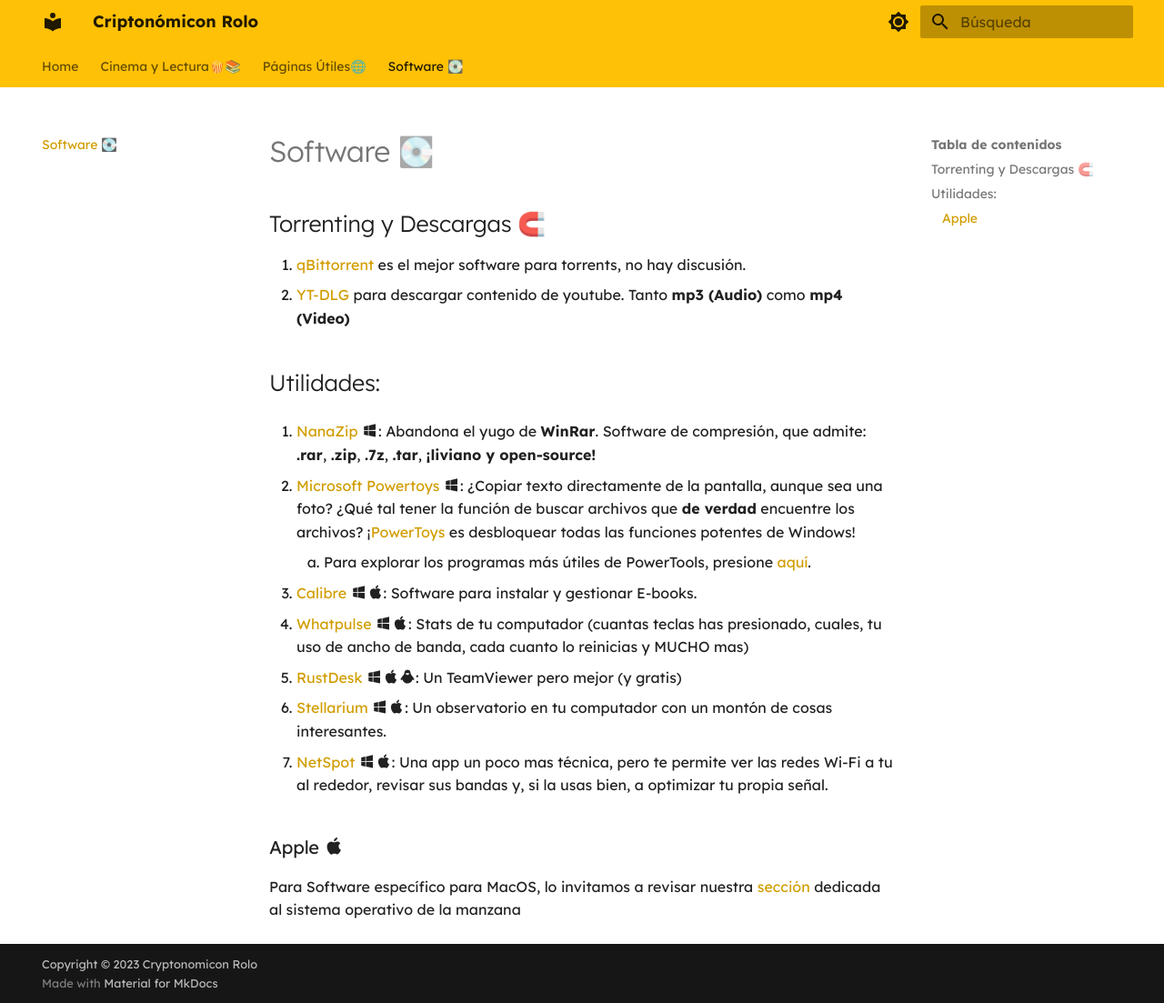
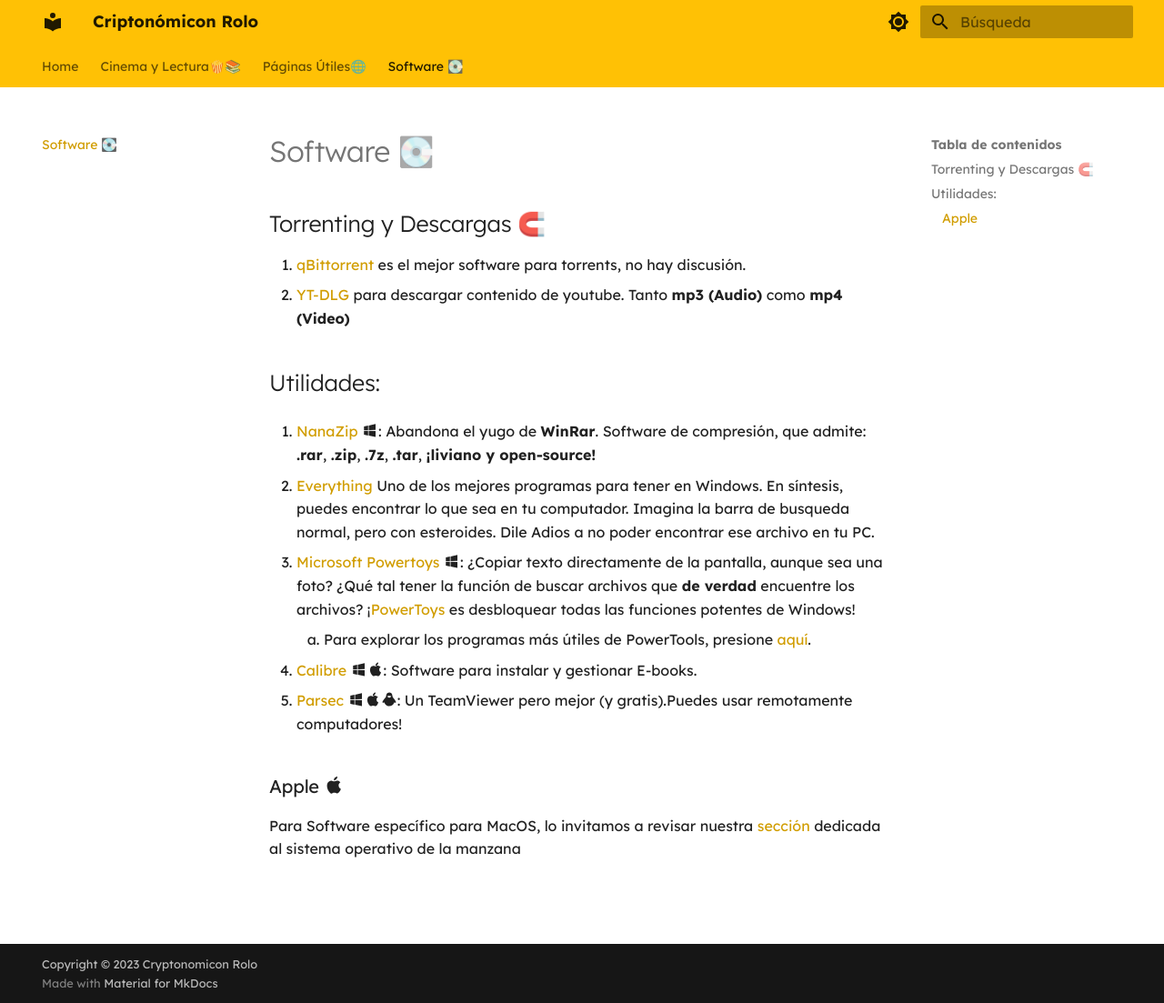
Before and after one commit to CannolideCorozo/Proyecto-Cryptonomicon, an MkDocs documentation site: the page built from docs/Software.md, in a window 1280 px wide and 1103 px high. Shown: the whole window at 91% size. Built offline with MkDocs 1.6.1 and Material for MkDocs 9.7.7, drawn with Linux system fonts in a browser that asks for light colours.

Commit message:
Modificaciones a Software.

```diff
--- a/docs/Software.md
+++ b/docs/Software.md
@@ -7,18 +7,14 @@
 
 1. [NanaZip](https://www.microsoft.com/store/productId/9N8G7TSCL18R) :material-microsoft-windows:: Abandona el yugo de **WinRar**. Software de compresión, que admite: **.rar**, **.zip**, **.7z**, **.tar**, **¡liviano y open-source!**
 
-2. [Microsoft  Powertoys](https://apps.microsoft.com/store/detail/XP89DCGQ3K6VLD) :material-microsoft-windows:: ¿Copiar texto directamente de la pantalla, aunque sea una foto? ¿Qué tal tener la función de buscar archivos que **de verdad** encuentre los archivos? ¡[PowerToys](https://www.youtube.com/watch?v=0U9SnmgLClo) es desbloquear todas las funciones potentes de Windows!
+2. [Everything](https://www.voidtools.com/downloads/) Uno de los mejores programas para tener en Windows. En síntesis, puedes encontrar lo que sea en tu computador. Imagina la barra de busqueda normal, pero con esteroides. Dile Adios a no poder encontrar ese archivo en tu PC.
+
+3. [Microsoft  Powertoys](https://apps.microsoft.com/store/detail/XP89DCGQ3K6VLD) :material-microsoft-windows:: ¿Copiar texto directamente de la pantalla, aunque sea una foto? ¿Qué tal tener la función de buscar archivos que **de verdad** encuentre los archivos? ¡[PowerToys](https://www.youtube.com/watch?v=0U9SnmgLClo) es desbloquear todas las funciones potentes de Windows!
     1. Para explorar los programas más útiles de PowerTools, presione [aquí](PowerTools.md).
 
-3. [Calibre](https://calibre-ebook.com/download) :material-microsoft-windows::material-apple:: Software para instalar y gestionar E-books.
+4. [Calibre](https://calibre-ebook.com/download) :material-microsoft-windows::material-apple:: Software para instalar y gestionar E-books.
 
-4. [Whatpulse](https://whatpulse.org) :material-microsoft-windows::material-apple:: Stats de tu computador (cuantas teclas has presionado, cuales, tu uso de ancho de banda, cada cuanto lo reinicias y MUCHO mas)
-
-5. [RustDesk](https://rustdesk.com/) :material-microsoft-windows::material-apple::material-linux:: Un TeamViewer pero mejor (y gratis)
-
-6. [Stellarium](https://stellarium.org) :material-microsoft-windows::material-apple:: Un observatorio en tu computador con un montón de cosas interesantes.
-
-7. [NetSpot](https://www.netspotapp.com) :material-microsoft-windows::material-apple:: Una app un poco mas técnica, pero te permite ver las redes Wi-Fi a tu al rededor, revisar sus bandas y, si la usas bien, a optimizar tu propia señal.
+5. [Parsec](https://parsec.app/) :material-microsoft-windows::material-apple::material-linux:: Un TeamViewer pero mejor (y gratis).Puedes usar remotamente computadores!
 
 ### Apple :material-apple:
 
```
